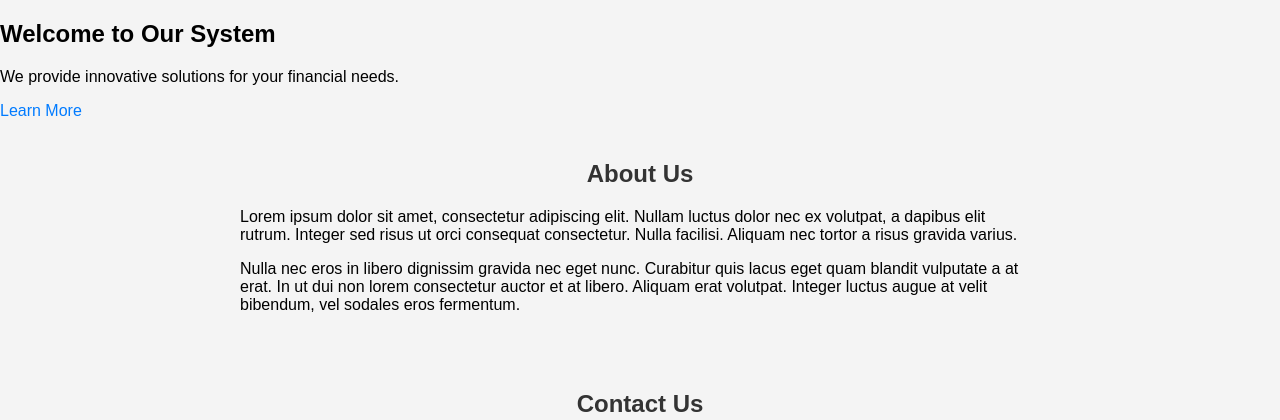
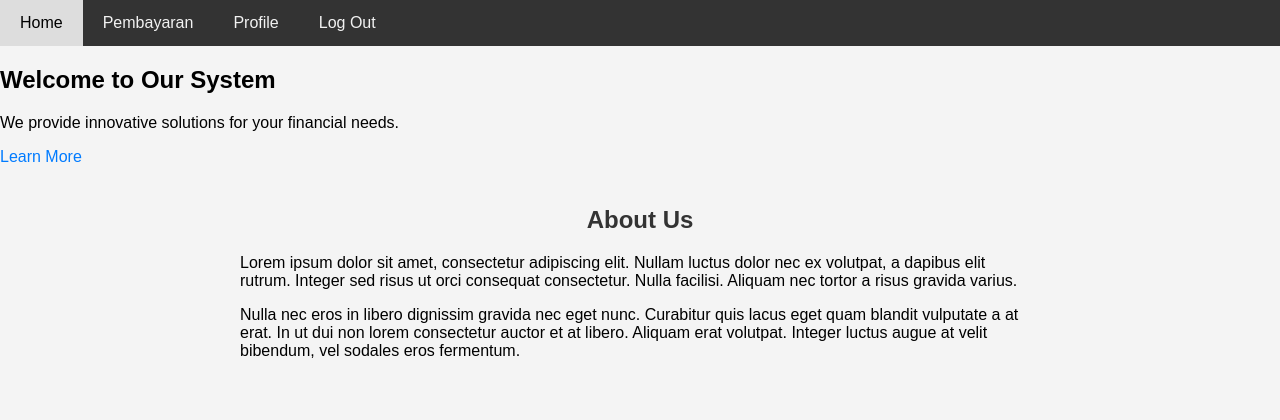
Before and after one commit to QQUway/WPUTSLecture, a PHP site: page /nasabah_home.php in a window 1280 px wide. Shown: the top 420 px of the page. Run offline with PHP 8.4, Linux system fonts and the light colour scheme.

Commit message:
added navbars

```diff
--- a/nasabah_home.php
+++ b/nasabah_home.php
@@ -1,15 +1,23 @@
 <!DOCTYPE html>
 <html lang="en">
+
 <head>
     <meta charset="UTF-8">
     <meta name="viewport" content="width=device-width, initial-scale=1.0">
     <title>Welcome</title>
     <link rel="stylesheet" type="text/css" href="style.css">
     <link rel="stylesheet" type="text/css" href="resource\css\nasabah.css">
-    <!-- You can include other CSS files here if needed -->
+    <link rel="stylesheet" type="text/css" href="resource/css/navbar-footer.css">
 </head>
+
 <body>
 
+    <div class="navbar">
+        <a href="#">Home</a>
+        <a href="#">Pembayaran</a>
+        <a href="#">Profile</a>
+        <a href="#">Log Out</a>
+    </div>
     <!-- Hero Section -->
     <section class="hero">
         <div class="hero-content">
@@ -23,8 +31,12 @@
     <section id="about" class="about">
         <div class="container">
             <h2>About Us</h2>
-        <p>Lorem ipsum dolor sit amet, consectetur adipiscing elit. Nullam luctus dolor nec ex volutpat, a dapibus elit rutrum. Integer sed risus ut orci consequat consectetur. Nulla facilisi. Aliquam nec tortor a risus gravida varius.</p>
-        <p>Nulla nec eros in libero dignissim gravida nec eget nunc. Curabitur quis lacus eget quam blandit vulputate a at erat. In ut dui non lorem consectetur auctor et at libero. Aliquam erat volutpat. Integer luctus augue at velit bibendum, vel sodales eros fermentum.</p>
+            <p>Lorem ipsum dolor sit amet, consectetur adipiscing elit. Nullam luctus dolor nec ex volutpat, a dapibus
+                elit rutrum. Integer sed risus ut orci consequat consectetur. Nulla facilisi. Aliquam nec tortor a risus
+                gravida varius.</p>
+            <p>Nulla nec eros in libero dignissim gravida nec eget nunc. Curabitur quis lacus eget quam blandit
+                vulputate a at erat. In ut dui non lorem consectetur auctor et at libero. Aliquam erat volutpat. Integer
+                luctus augue at velit bibendum, vel sodales eros fermentum.</p>
         </div>
     </section>
 
@@ -45,4 +57,5 @@
     </footer>
 
 </body>
+
 </html>
```
Also changed, not shown: admin_home.php (+15 -4 lines), resource/data/Tahu.jpg (added). Lines whose indentation alone changed are shown as unchanged.
